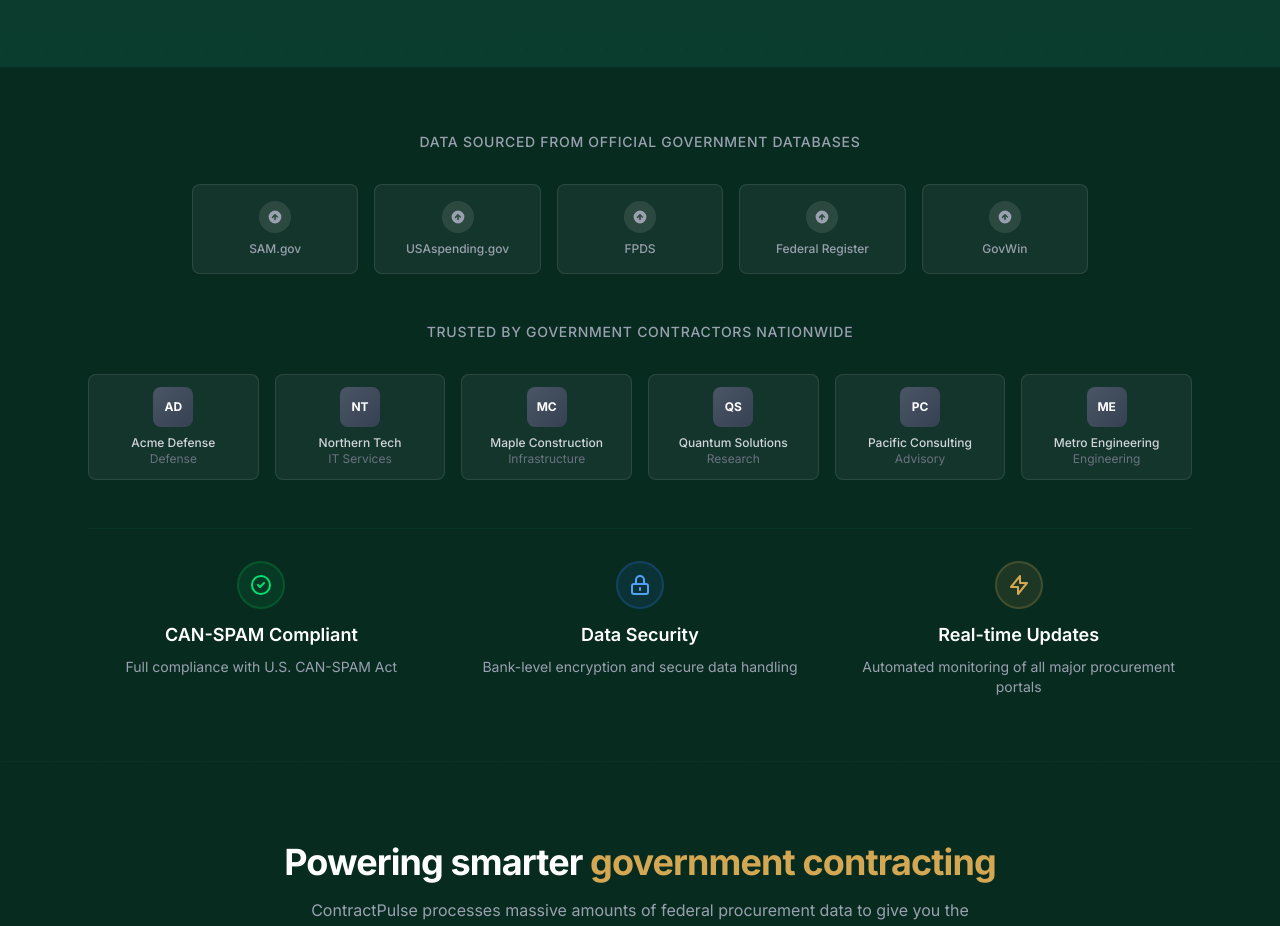
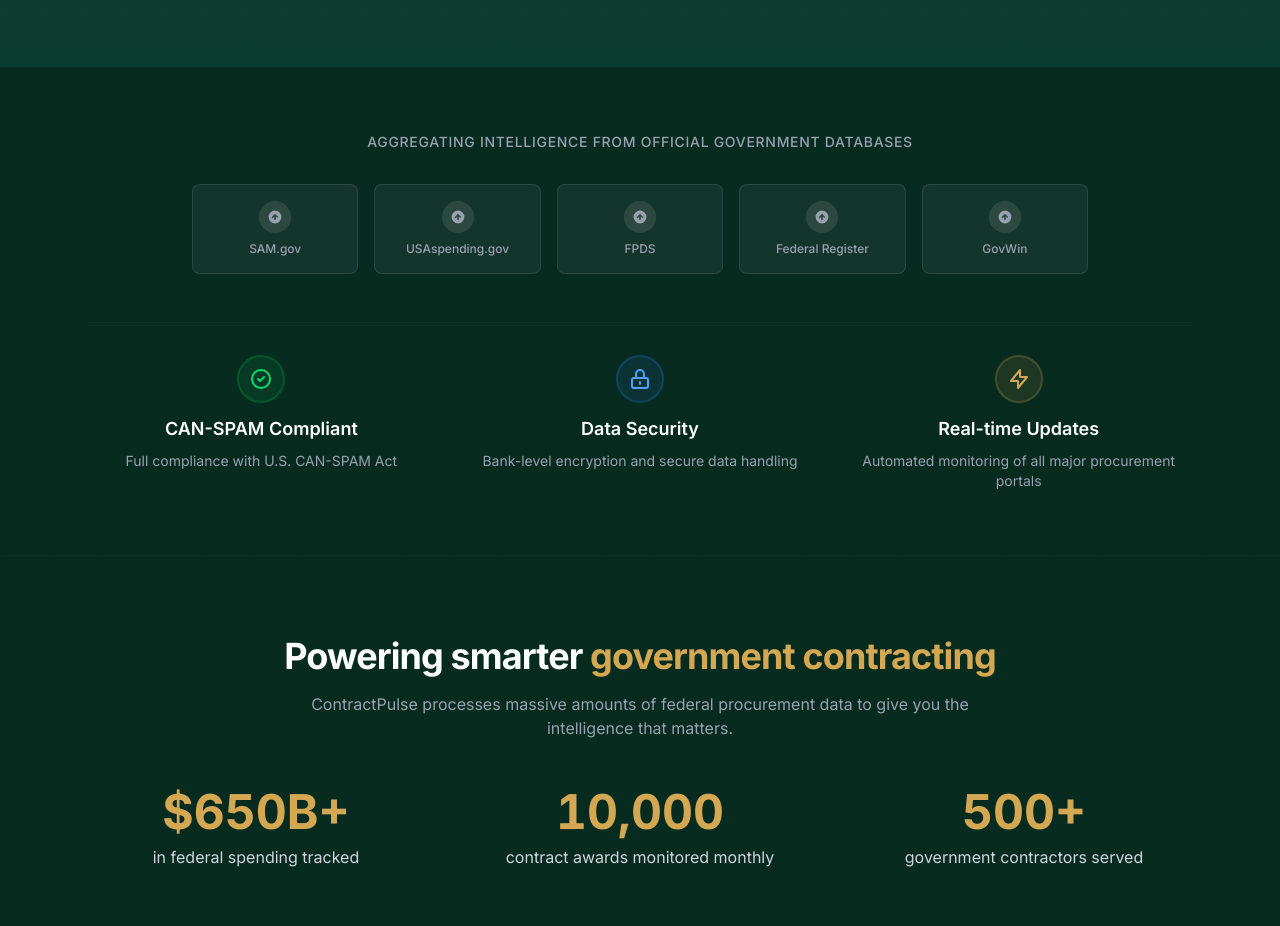
Before and after one commit to markellison181-ctrl/contractpulse, a Next.js app: page / in a window 1280 px wide. Shown: the part 860-1786 px from the top of the page. Built offline with nearby package versions, Linux system fonts and the light colour scheme.

Commit message:
Remove fake company trust section, keep gov data sources

```diff
--- a/src/components/TrustBar.tsx
+++ b/src/components/TrustBar.tsx
@@ -1,6 +1,5 @@
 "use client";
 
-// Government Source Logos (simplified SVG representations)
 const GovSourceLogo = ({ name }: { name: string }) => (
   <div className="flex items-center justify-center p-4 bg-white/5 border border-white/10 rounded-lg hover:border-gold/30 transition-all duration-200 group">
     <div className="text-center">
@@ -16,40 +15,12 @@
   </div>
 );
 
-// Company placeholder logos
-const CompanyLogo = ({ name, sector }: { name: string; sector: string }) => (
-  <div className="flex items-center justify-center p-3 bg-white/5 border border-white/10 rounded-lg hover:border-gold/30 transition-all duration-200 group">
-    <div className="text-center">
-      <div className="w-10 h-10 bg-gradient-to-br from-gray-600 to-gray-700 rounded-lg flex items-center justify-center mb-2 mx-auto group-hover:from-gold/20 group-hover:to-gold/30 transition-all duration-200">
-        <span className="text-white font-bold text-xs">
-          {name.split(' ').map(word => word[0]).join('').substring(0, 2)}
-        </span>
-      </div>
-      <div className="text-xs font-medium text-gray-300 group-hover:text-white transition-colors">
-        {name}
-      </div>
-      <div className="text-xs text-gray-500 group-hover:text-gray-400 transition-colors">
-        {sector}
-      </div>
-    </div>
-  </div>
-);
-
 const governmentSources = [
   "SAM.gov",
   "USAspending.gov",
   "FPDS",
   "Federal Register",
   "GovWin"
-];
-
-const trustedCompanies = [
-  { name: "Acme Defense", sector: "Defense" },
-  { name: "Northern Tech", sector: "IT Services" },
-  { name: "Maple Construction", sector: "Infrastructure" },
-  { name: "Quantum Solutions", sector: "Research" },
-  { name: "Pacific Consulting", sector: "Advisory" },
-  { name: "Metro Engineering", sector: "Engineering" }
 ];
 
 export default function TrustBar() {
@@ -61,7 +32,7 @@
         <div className="mb-12">
           <div className="text-center mb-8">
             <p className="text-gray-400 text-sm font-medium uppercase tracking-wider mb-6">
-              Data sourced from official government databases
+              Aggregating intelligence from official government databases
             </p>
           </div>
           <div className="grid grid-cols-2 md:grid-cols-5 gap-4 max-w-4xl mx-auto">
@@ -71,26 +42,8 @@
           </div>
         </div>
 
-        {/* Trusted By */}
-        <div>
-          <div className="text-center mb-8">
-            <p className="text-gray-400 text-sm font-medium uppercase tracking-wider mb-6">
-              Trusted by government contractors nationwide
-            </p>
-          </div>
-          <div className="grid grid-cols-2 md:grid-cols-3 lg:grid-cols-6 gap-4">
-            {trustedCompanies.map((company) => (
-              <CompanyLogo
-                key={company.name}
-                name={company.name}
-                sector={company.sector}
-              />
-            ))}
-          </div>
-        </div>
-
-        {/* Additional Trust Indicators */}
-        <div className="mt-12 pt-8 border-t border-forest-50/20">
+        {/* Trust Indicators */}
+        <div className="pt-8 border-t border-forest-50/20">
           <div className="grid md:grid-cols-3 gap-8 text-center">
             <div className="space-y-2">
               <div className="inline-flex items-center justify-center w-12 h-12 bg-green-500/10 rounded-full border-2 border-green-500/20 mb-3">
```
